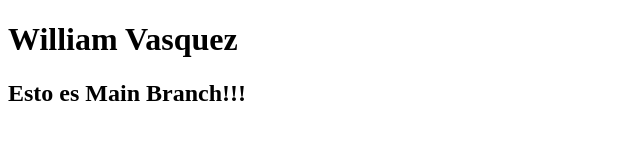
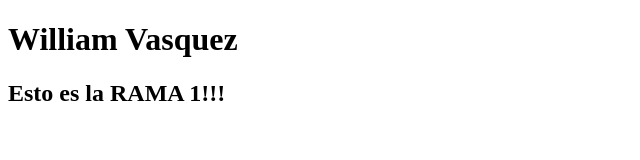
Before and after one commit to williamavasquez/mar52021, a plain HTML site: page index.html in a window 1280 px wide. Shown: the full height of the page, 0-640 px from the left. Drawn offline with Linux system fonts and the light colour scheme.

Commit message:
soy rama1

```diff
--- a/index.html
+++ b/index.html
@@ -8,6 +8,6 @@
 </head>
 <body>
   <h1> William Vasquez</h1>
-  <h2> Esto es Main Branch!!!</h2>
+  <h2> Esto es la RAMA 1!!!</h2>
 </body>
 </html>
```
